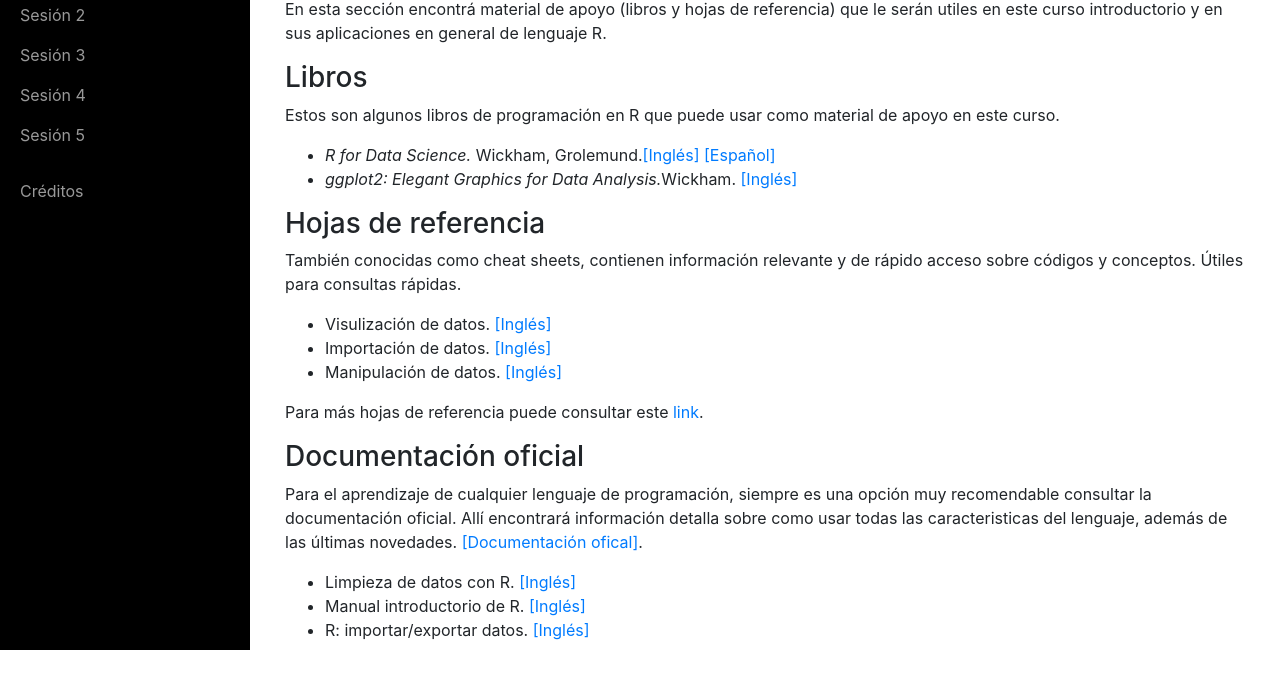
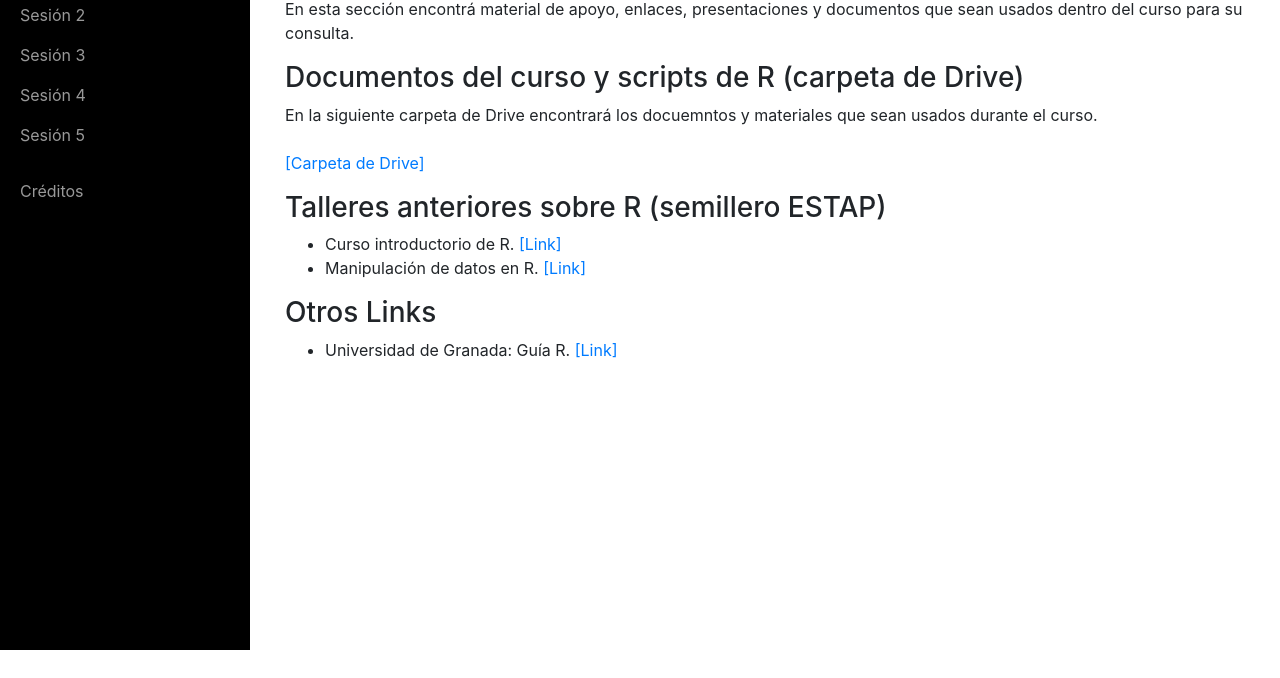
Before and after one commit to semillero-ESTAP/prob2021-1, a website: page books.html in a window 1280 px wide. Shown: the part 150-828 px from the top of the page. After the commit the page ends 800 px from the top, so only its background shows below. Drawn offline with Linux system fonts and the light colour scheme.

Commit message:
more updates

```diff
--- a/books.html
+++ b/books.html
@@ -62,36 +62,33 @@
         <nav class="navbar navbar-expand-lg navbar-light bg-white border-bottom">
             <button class="btn btn-primary" id="menu-toggle">Mostrar Menú</button>
           </nav>
+          <div class="container-fluid mt-3" id="Introducción a R">
+              <h1>Material de consulta</h1>
+              <p>
+                En esta sección encontrá material de apoyo, enlaces, presentaciones y documentos que sean usados dentro del curso para su consulta.
+            </p>
 
-          <div class="container-fluid mt-3" id="Introducción a R">
-              <h1>Material de apoyo</h1>
-              <p>
-                En esta sección encontrá material de apoyo (libros y hojas de referencia) que le serán utiles en este
-                curso introductorio y en sus aplicaciones en general de lenguaje R.
-            </p>
-            <h3>Libros</h3>
-            <p> Estos son algunos libros de programación en R que puede usar como material de apoyo en este curso.</p>
-            <ul class="mt-3">
-                <li><span class="font-italic">R for Data Science.</span> Wickham, Grolemund.<a href="https://r4ds.had.co.nz/">[Inglés]</a> <a href="https://es.r4ds.hadley.nz/">[Español]</a> </li>
-                <li><span class="font-italic">ggplot2: Elegant Graphics for Data Analysis.</span>Wickham. <a href="https://github.com/daandrader/curso-r/raw/master/books/ggplot2.pdf">[Inglés]</a></li>
-              </ul>
-            <h3>Hojas de referencia</h3>
-            <p>También conocidas como cheat sheets, contienen información relevante y de rápido acceso sobre códigos y conceptos. Útiles para consultas rápidas.</p>
-            <ul class="mt-3">
-                <li>Visulización de datos. <a href="https://github.com/daandrader/curso-r/raw/master/books/data-visualization-2.1.pdf">[Inglés]</a></li>
-                <li>Importación de datos. <a href="https://github.com/daandrader/curso-r/raw/master/books/data-import.pdf">[Inglés]</a></li>
-                <li>Manipulación de datos. <a href="https://github.com/daandrader/curso-r/raw/master/books/data-transformation.pdf">[Inglés]</a></li>
+            <h3>Documentos del curso y scripts de R (carpeta de Drive)</h3>
+            En la siguiente carpeta de Drive encontrará los docuemntos y materiales que sean usados durante el curso. <br> <br>
+            <a href="https://drive.google.com/drive/folders/1NmpwdPPHSCOGNxzOC9srY5jA4BaPSIyA?usp=sharing">[Carpeta de Drive]</a>
+
+            <h3 class="mt-3" >Talleres anteriores sobre R (semillero ESTAP)</h3>
+            <ul>
+                <li>
+                    Curso introductorio de R. <a href="https://daandrader.github.io/curso-r/">[Link]</a>
+                </li>
+                <li>
+                    Manipulación de datos en R. <a href="https://semillero-estap.github.io/manipulacion-datos-r/">[Link]</a>
+                </li>
             </ul>
-            <p>Para más hojas de referencia puede consultar este <a href="https://rstudio.com/resources/cheatsheets/">link</a>.</p>
-            <h3>Documentación oficial</h3>
-            <p>Para el aprendizaje de cualquier lenguaje de programación, siempre es una opción muy recomendable consultar la documentación oficial.
-              Allí encontrará información detalla sobre como usar todas las caracteristicas del lenguaje, además de las últimas novedades. <a href="https://cran.r-project.org/manuals.html">[Documentación ofical]</a>.
-            </p>
+
+            <h3>Otros Links</h3>
             <ul>
-                <li>Limpieza de datos con R. <a href="https://cran.r-project.org/doc/contrib/de_Jonge+van_der_Loo-Introduction_to_data_cleaning_with_R.pdf">[Inglés]</a></li>
-                <li>Manual introductorio de R. <a href="https://cran.r-project.org/doc/manuals/r-release/R-intro.pdf">[Inglés]</a></li>
-                <li>R: importar/exportar datos. <a href="https://cran.r-project.org/doc/manuals/r-release/R-data.pdf">[Inglés]</a></li>
+                <li>
+                    Universidad de Granada: Guía R. <a href="http://wpd.ugr.es/~bioestad/guia-r-studio/practica-1-r-studio/">[Link]</a>
+                </li>
             </ul>
+
 
          </div>
      </div>
```
Also changed, not shown: index.html (+2 -0 lines).
